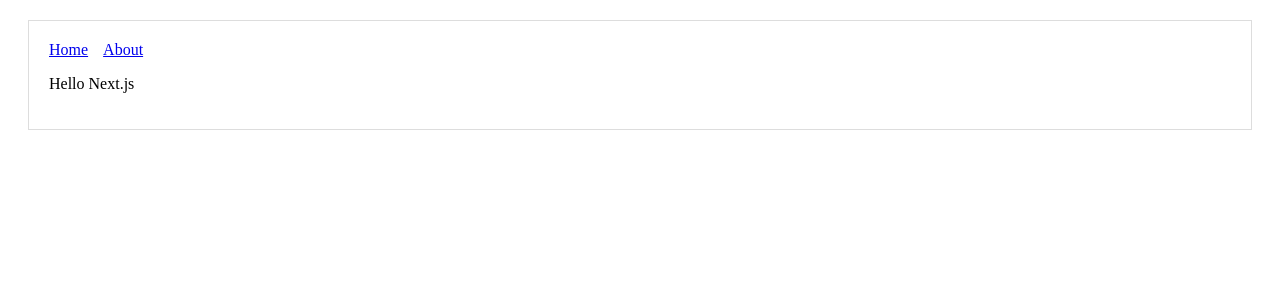
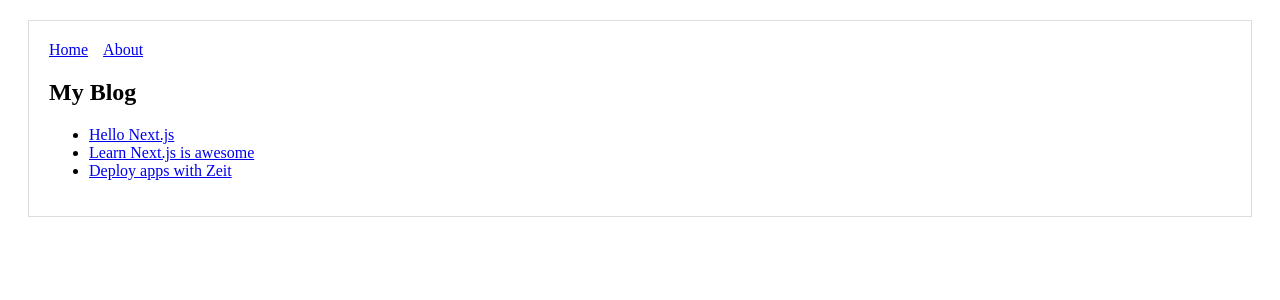
Before and after one commit to caporta/learn-next-js, a Next.js app: page / in a window 1280 px wide. Shown: the top 300 px of the page. Built offline with nearby package versions, Linux system fonts and the light colour scheme.

Commit message:
Create and link to blog post page

```diff
--- /dev/null
+++ b/components/PostLink.js
@@ -0,0 +1,9 @@
+import Link from 'next/link'
+
+export default (props) => (
+  <li>
+    <Link href={`/post?title=${props.title}`}>
+      <a>{ props.title }</a>
+    </Link>
+  </li>
+)
--- a/lib/layout.js
+++ b/lib/layout.js
@@ -14,7 +14,7 @@
       return(
         <div style={layoutStyle}>
           <Header />
-          <PageComponent />
+          <PageComponent {...this.props} />
         </div>
       )
     }
--- a/pages/index.js
+++ b/pages/index.js
@@ -1,9 +1,17 @@
 import Link from 'next/link'
+import PostLink from '../components/PostLink'
 
 import withLayout from '../lib/layout'
 
 const Index = () => (
-    <p>Hello Next.js</p>
+  <section>
+    <h1>My Blog</h1>
+    <ul>
+      <PostLink title='Hello Next.js'/>
+      <PostLink title='Learn Next.js is awesome'/>
+      <PostLink title='Deploy apps with Zeit'/>
+    </ul>
+  </section>
 )
 
 export default withLayout(Index)
```
Also changed, not shown: pages/post.js (added, +10 -0 lines).
